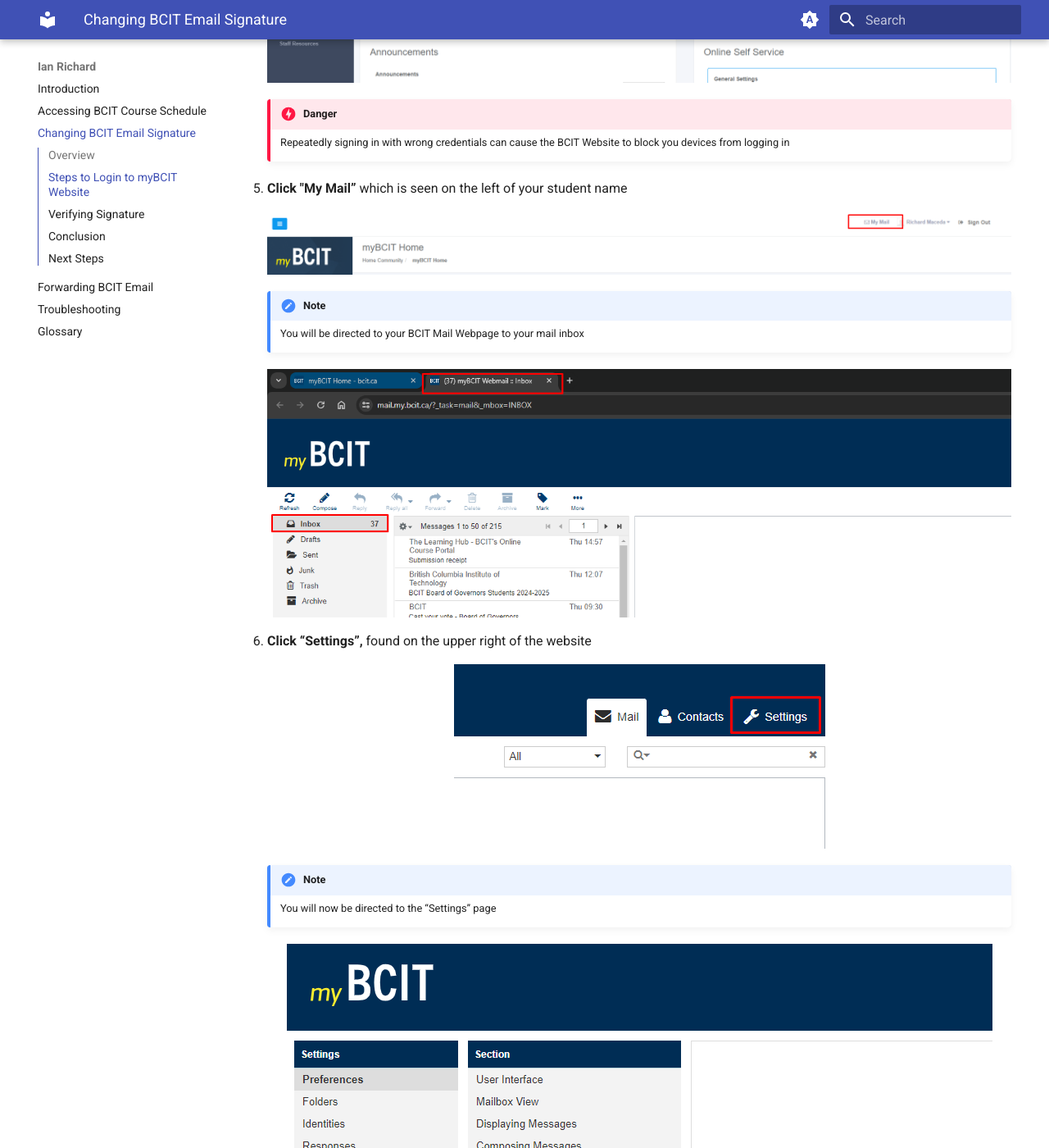
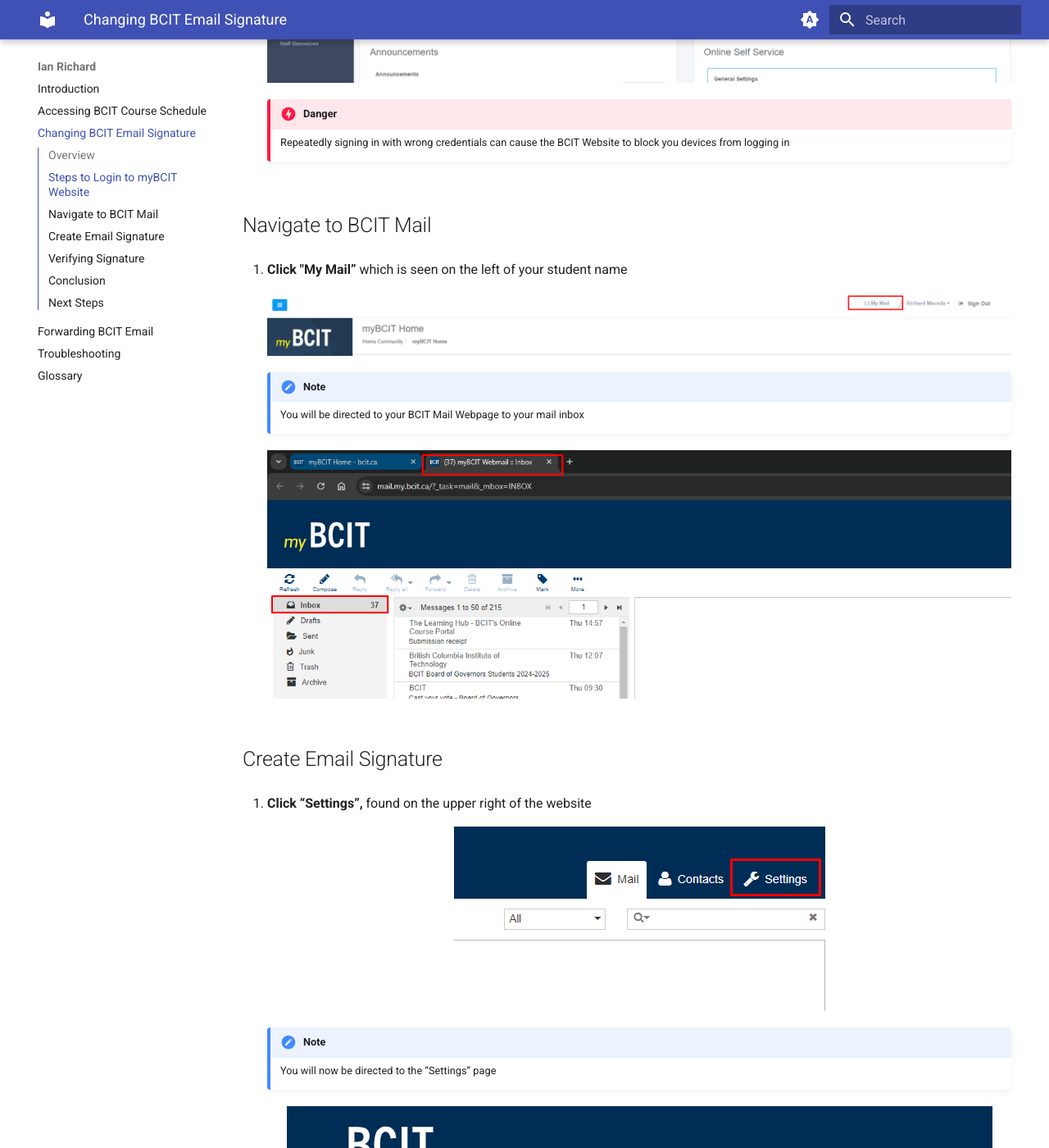
Before and after one commit to beingaturtle/beingaturtle.github.io, an MkDocs documentation site: the page built from docs/task2.md, in a window 1280 px wide and 1400 px high, scrolled down 2175 px. Shown: the whole window at 82% size. Built offline with MkDocs 1.6.1 and Material for MkDocs 9.7.7, drawn with Linux system fonts in a browser that asks for light colours.

Commit message:
Add more subheadings to make instructions clear

```diff
--- a/docs/task2.md
+++ b/docs/task2.md
@@ -48,7 +48,8 @@
     !!! Danger
         Repeatedly signing in with wrong credentials can cause the BCIT Website to block you devices from logging in
 
-5. **Click "My Mail”** which is seen on the left of your student name
+## Navigate to BCIT Mail
+1. **Click "My Mail”** which is seen on the left of your student name
 
     <figure markdown = "span"> ![Image title](./assets/task2/T2_S6.png){ loading=lazy } </figure>
 
@@ -57,7 +58,9 @@
 
     <figure markdown = "span"> ![Image title](./assets/task2/T2_S6.1.png){ loading=lazy } </figure>
 
-6. **Click “Settings”,** found on the upper right of the website
+## Create Email Signature
+
+1. **Click “Settings”,** found on the upper right of the website
 
     <figure markdown = "span"> ![Image title](./assets/task2/T2_S7.png){ loading=lazy } </figure>
 
```
Also changed, not shown: other parts of docs/task2.md (+4 -4 lines).
